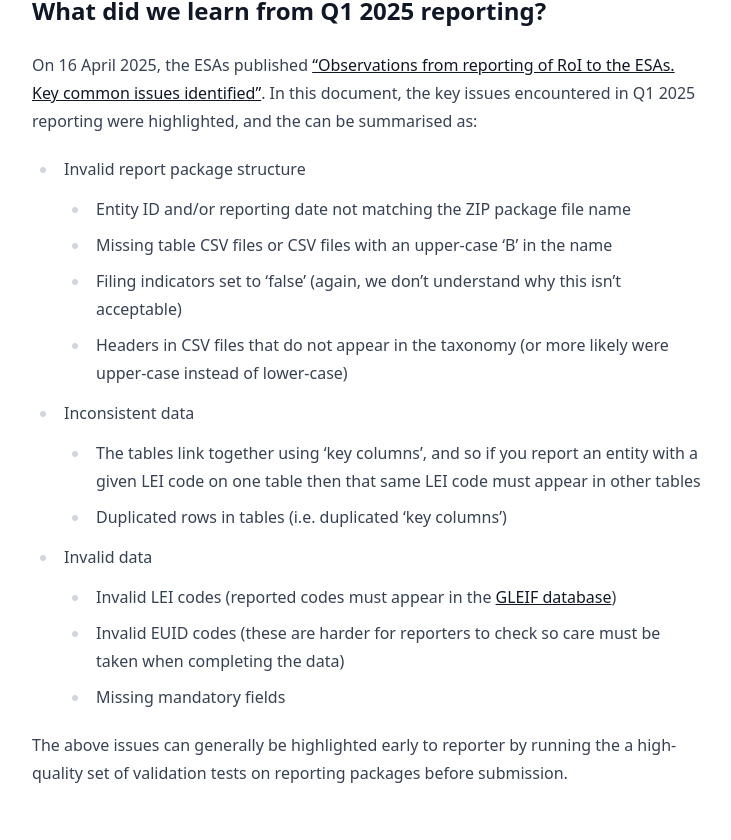
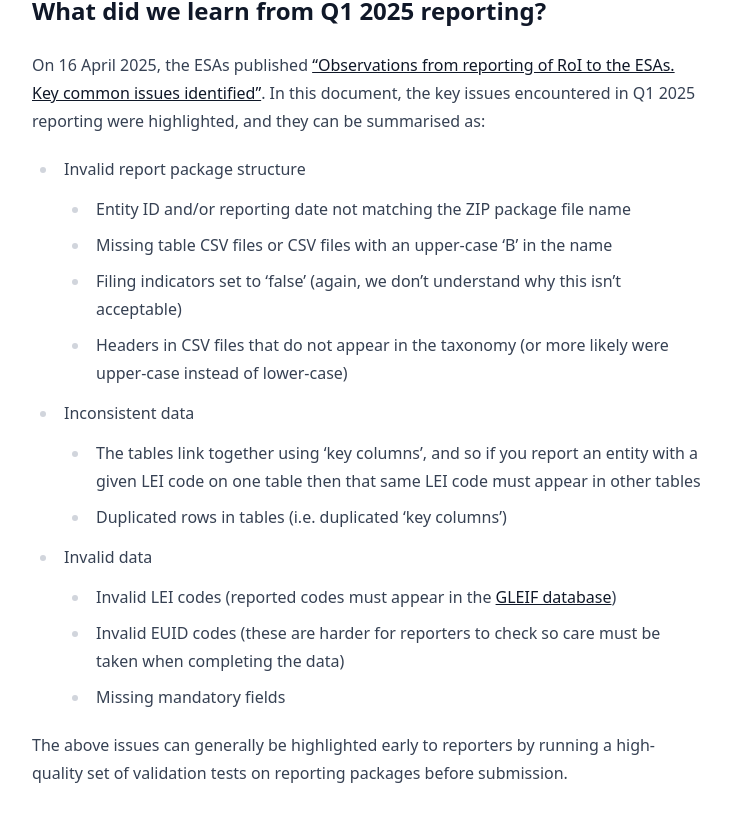
Before and after one commit to oliveoctagon/oliveoctagon.github.io, a Jekyll site: the page built from _posts/2025-11-07-get-ready-for-dora-2025-year-end.md, in a window 1280 px wide and 1400 px high, scrolled down 1352 px. Shown: the part 178-1018 px from the top of the window, without its empty margins (128-859 px from the left). Built offline with Jekyll 4.4.1, drawn with Linux system fonts in a browser that asks for light colours; some web fonts are replaced.

Commit message:
Fix typos in DORA year end article

```diff
--- a/_posts/2025-11-07-get-ready-for-dora-2025-year-end.md
+++ b/_posts/2025-11-07-get-ready-for-dora-2025-year-end.md
@@ -25,7 +25,7 @@ There have been some minor relaxations in the ZIP package structure, most notabl
 What did we learn from Q1 2025 reporting?
 ---
 
-On 16&nbsp;April 2025, the ESAs published ["Observations from reporting of RoI to the ESAs. Key common issues identified"](https://eba.europa.eu/sites/default/files/2025-04/717e7e5f-14ac-45c6-b336-b0aac6a9062a/Observations%20from%20RoI%20reporting%20testing%20-%20common%20issues%20-%20April%202025%20%281%29.pdf). In this document, the key issues encountered in Q1 2025 reporting were highlighted, and the can be summarised as:
+On 16&nbsp;April 2025, the ESAs published ["Observations from reporting of RoI to the ESAs. Key common issues identified"](https://eba.europa.eu/sites/default/files/2025-04/717e7e5f-14ac-45c6-b336-b0aac6a9062a/Observations%20from%20RoI%20reporting%20testing%20-%20common%20issues%20-%20April%202025%20%281%29.pdf). In this document, the key issues encountered in Q1 2025 reporting were highlighted, and they can be summarised as:
 
 - Invalid report package structure
   - Entity ID and/or reporting date not matching the ZIP package file name
@@ -40,7 +40,7 @@ On 16&nbsp;April 2025, the ESAs published ["Observations from reporting of RoI t
   - Invalid EUID codes (these are harder for reporters to check so care must be taken when completing the data)
   - Missing mandatory fields
 
-The above issues can generally be highlighted early to reporter by running the a high-quality set of validation tests on reporting packages before submission.
+The above issues can generally be highlighted early to reporters by running a high-quality set of validation tests on reporting packages before submission.
 
 What should companies do to prepare for year end 2025?
 ---
```
